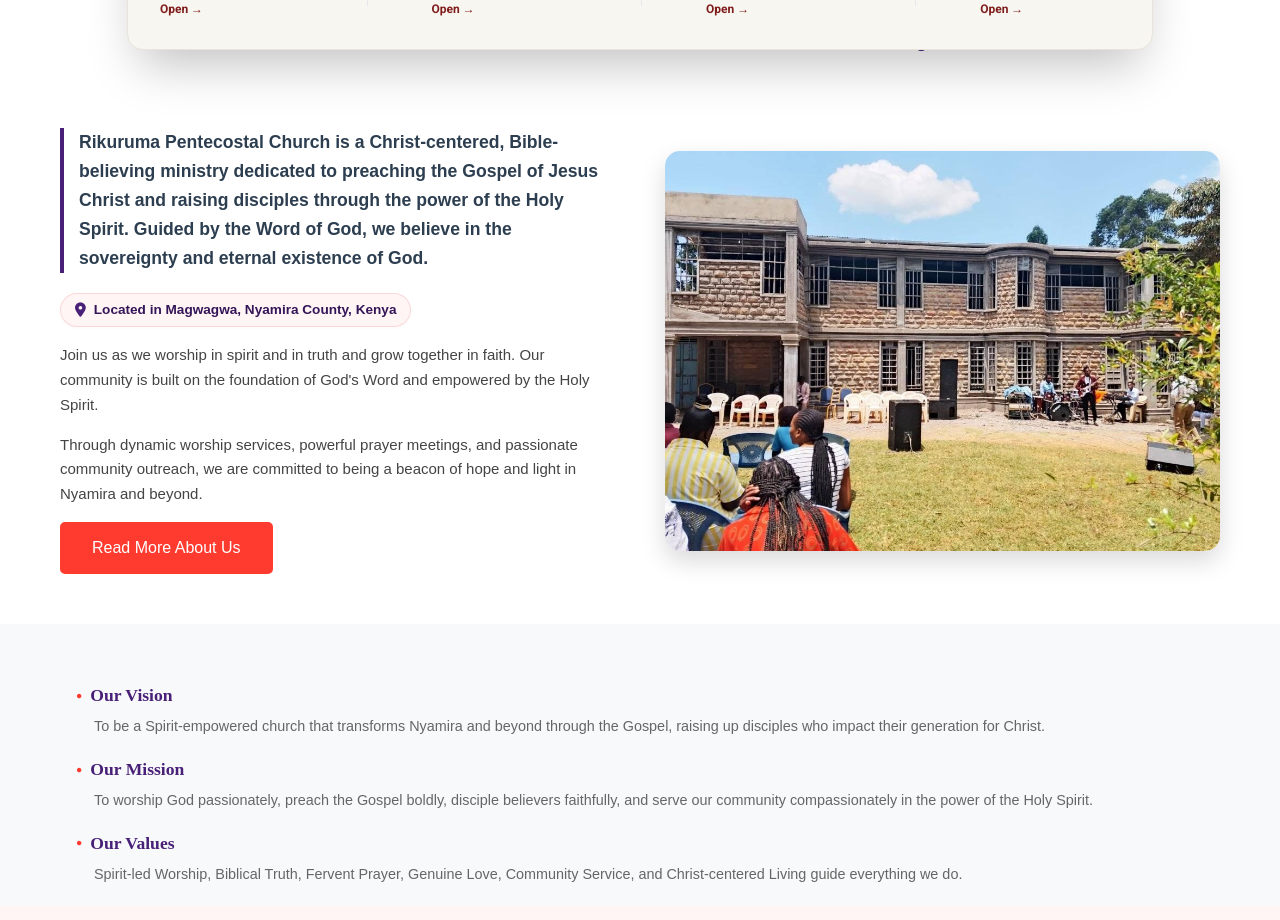
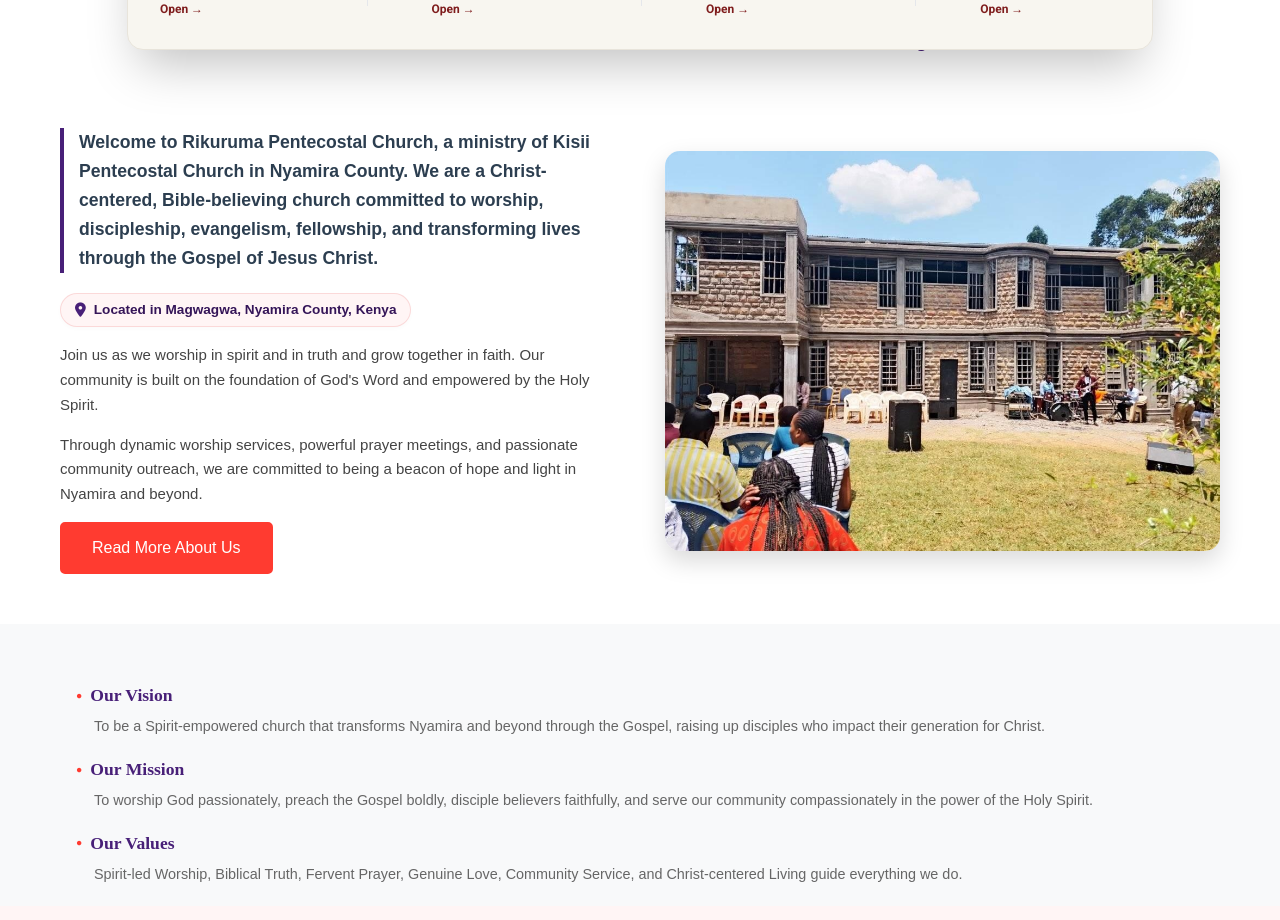
Before and after one commit to Kennedy-Mutuku/Pentecostal-Church-System, a React (Vite) app in the folder Pentecostal Church -FRONTEND/: page / in a window 1280 px wide. Shown: the part 880-1800 px from the top of the page. Built offline with nearby package versions, Linux system fonts and the light colour scheme; no server answers.

Commit message:
feat(seo): configure Google search snippet, JSON-LD church schema, sitemap, and robots.txt

```diff
--- a/Pentecostal Church -FRONTEND/index.html
+++ b/Pentecostal Church -FRONTEND/index.html
@@ -35,11 +35,80 @@
     <meta name="msapplication-TileColor" content="#667eea" />
     <meta name="msapplication-TileImage" content="/icons/icon-144x144.png" />
 
-    <!-- Description for SEO and PWA -->
+    <!-- Canonical URL -->
+    <link rel="canonical" href="https://rpcnyamira.org/" />
+
+    <!-- Primary Meta Tags -->
+    <title>Rikuruma Pentecostal Church Nyamira - Kenya</title>
+    <meta
+      name="title"
+      content="Rikuruma Pentecostal Church Nyamira - Kenya"
+    />
     <meta
       name="description"
-      content="Official website of Rikuruma Pentecostal Church - Faith, Fellowship, Service"
+      content="Welcome to Rikuruma Pentecostal Church, a ministry of Kisii Pentecostal Church in Nyamira County. We are a Christ-centered, Bible-believing church committed to worship, discipleship, evangelism, fellowship, and transforming lives through the Gospel of Jesus Christ."
     />
+    <meta
+      name="keywords"
+      content="Rikuruma Pentecostal Church, Rikuruma Pentecostal Church Nyamira, Kisii Pentecostal Church, RPC Nyamira, Church in Nyamira, Pentecostal Church Kenya, Nyamira County Church, Gospel of Jesus Christ"
+    />
+    <meta name="author" content="Rikuruma Pentecostal Church" />
+    <meta name="robots" content="index, follow" />
+
+    <!-- Open Graph / Facebook / WhatsApp -->
+    <meta property="og:type" content="website" />
+    <meta property="og:url" content="https://rpcnyamira.org/" />
+    <meta property="og:site_name" content="Rikuruma Pentecostal Church" />
+    <meta property="og:title" content="Rikuruma Pentecostal Church Nyamira - Kenya" />
+    <meta
+      property="og:description"
+      content="Welcome to Rikuruma Pentecostal Church, a ministry of Kisii Pentecostal Church in Nyamira County. We are a Christ-centered, Bible-believing church committed to worship, discipleship, evangelism, fellowship, and transforming lives through the Gospel of Jesus Christ."
+    />
+    <meta property="og:image" content="https://rpcnyamira.org/og-image.png" />
+    <meta property="og:locale" content="en_KE" />
+
+    <!-- Twitter Cards -->
+    <meta name="twitter:card" content="summary_large_image" />
+    <meta name="twitter:url" content="https://rpcnyamira.org/" />
+    <meta name="twitter:title" content="Rikuruma Pentecostal Church Nyamira - Kenya" />
+    <meta
+      name="twitter:description"
+      content="Welcome to Rikuruma Pentecostal Church, a ministry of Kisii Pentecostal Church in Nyamira County. We are a Christ-centered, Bible-believing church committed to worship, discipleship, evangelism, fellowship, and transforming lives through the Gospel of Jesus Christ."
+    />
+    <meta name="twitter:image" content="https://rpcnyamira.org/og-image.png" />
+
+    <!-- Structured Data (JSON-LD) for Google Search Rich Results -->
+    <script type="application/ld+json">
+    {
+      "@context": "https://schema.org",
+      "@type": "Church",
+      "name": "Rikuruma Pentecostal Church Nyamira - Kenya",
+      "alternateName": ["RPC Nyamira", "Rikuruma Pentecostal Church"],
+      "url": "https://rpcnyamira.org",
+      "logo": "https://rpcnyamira.org/icons/icon-512x512.png",
+      "image": "https://rpcnyamira.org/og-image.png",
+      "description": "Welcome to Rikuruma Pentecostal Church, a ministry of Kisii Pentecostal Church in Nyamira County. We are a Christ-centered, Bible-believing church committed to worship, discipleship, evangelism, fellowship, and transforming lives through the Gospel of Jesus Christ.",
+      "parentOrganization": {
+        "@type": "Organization",
+        "name": "Kisii Pentecostal Church"
+      },
+      "address": {
+        "@type": "PostalAddress",
+        "streetAddress": "Rikuruma",
+        "addressLocality": "Nyamira",
+        "addressRegion": "Nyamira County",
+        "postalCode": "40200",
+        "addressCountry": "KE"
+      },
+      "telephone": "+254762053876",
+      "email": "communityofbelieversinjesus@gmail.com",
+      "sameAs": [
+        "https://www.youtube.com/@savedbychriststainedbylove",
+        "https://www.instagram.com/rpc_nyamira",
+        "https://twitter.com/rpcnyamira"
+      ]
+    }
+    </script>
 
     <meta
       name="viewport"
@@ -54,8 +123,6 @@
     <!-- Google Fonts & FontAwesome for Rikuruma Landing -->
     <link href="https://fonts.googleapis.com/css2?family=Poppins:wght@300;400;500;600;700&family=Playfair+Display:wght@400;500;600;700&display=swap" rel="stylesheet">
     <link rel="stylesheet" href="https://cdnjs.cloudflare.com/ajax/libs/font-awesome/6.4.0/css/all.min.css">
-
-    <title>Rikuruma Pentecostal Church</title>
   </head>
   <body>
     <div id="root"></div>
--- a/Pentecostal Church -FRONTEND/src/pages/LandingPageNew.tsx
+++ b/Pentecostal Church -FRONTEND/src/pages/LandingPageNew.tsx
@@ -168,7 +168,7 @@ const LandingPageNew = () => {
             <div className="about-content">
               <div className="about-text">
                 <p className="lead">
-                  Rikuruma Pentecostal Church is a Christ-centered, Bible-believing ministry dedicated to preaching the Gospel of Jesus Christ and raising disciples through the power of the Holy Spirit. Guided by the Word of God, we believe in the sovereignty and eternal existence of God.
+                  Welcome to Rikuruma Pentecostal Church, a ministry of Kisii Pentecostal Church in Nyamira County. We are a Christ-centered, Bible-believing church committed to worship, discipleship, evangelism, fellowship, and transforming lives through the Gospel of Jesus Christ.
                 </p>
                 <div className="location-badge">
                   <i className="fas fa-map-marker-alt"></i>
```
Also changed, not shown: Pentecostal Church -FRONTEND/public/og-image.png (added), Pentecostal Church -FRONTEND/public/robots.txt (added), 1 other file (tests, documents, lock files or other folders).
